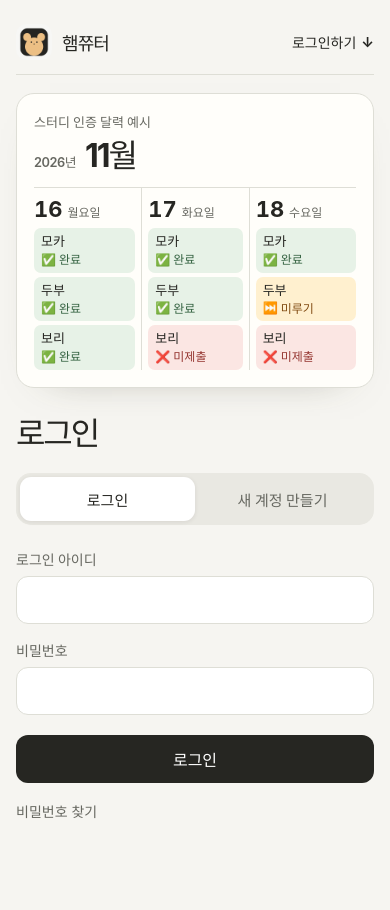
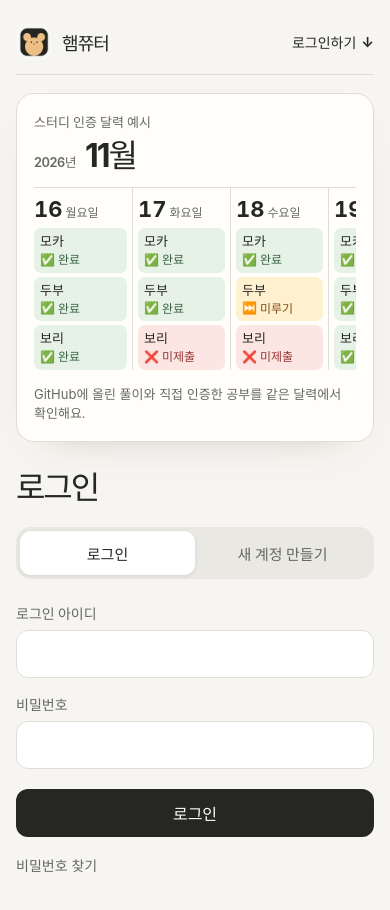
Before and after one commit to Parkgod98/Hamster_Algorithm, a Next.js app: page / in a window 390 px wide. Shown: the top 910 px of the page. Before the commit the page ends 871 px from the top, so only its background shows below. Built offline with nearby package versions, Linux system fonts and the light colour scheme.

Commit message:
fix: 좁은 날짜 칸의 줄바꿈을 다듬고 한 주 예시를 복원한다

```diff
--- a/src/app/home.module.css
+++ b/src/app/home.module.css
@@ -27,7 +27,6 @@
 .access { min-width: 0; scroll-margin-top: 16px; }
 
 .preview {
-  container-type: inline-size;
   min-width: 0;
   margin: 0;
   padding: clamp(18px, 2.8vw, 34px);
@@ -51,22 +50,24 @@
 .month span { color: var(--muted); font-size: .4em; font-weight: 600; letter-spacing: -.035em; }
 
 .days, .records { list-style: none; padding: 0; margin: 0; }
-.days { display: grid; grid-template-columns: repeat(3, minmax(0, 1fr)); border-top: 1px solid var(--line); }
-.day { min-width: 0; padding: 14px 10px 0; }
+.weekViewport { overflow-x: auto; overscroll-behavior-x: contain; scroll-snap-type: x proximity; scrollbar-width: thin; scrollbar-color: #cbc8bc transparent; }
+.days { display: grid; grid-template-columns: repeat(7, minmax(0, 1fr)); min-width: 480px; border-top: 1px solid var(--line); }
+.previewNote { margin: 15px 0 0; color: var(--muted); font-size: 13px; line-height: 1.5; }
+.day { min-width: 0; padding: 14px 4px 0; scroll-snap-align: start; }
 .day + .day { border-left: 1px solid var(--line); }
 .day:first-child { padding-left: 0; }
 .day:last-child { padding-right: 0; }
 .day h3 { margin: 0 0 13px; }
-.day time { display: flex; align-items: baseline; gap: 5px; font-size: 22px; line-height: 1; font-variant-numeric: tabular-nums; }
+.day time { display: flex; align-items: baseline; flex-wrap: wrap; gap: 3px; font-size: 22px; line-height: 1; font-variant-numeric: tabular-nums; }
 .day time span { color: var(--muted); font-size: 12px; font-weight: 550; }
 
 .records { display: grid; gap: 6px; }
 .records li {
   display: flex;
-  align-items: center;
-  justify-content: space-between;
-  gap: 4px 7px;
-  padding: 7px;
+  flex-direction: column;
+  align-items: flex-start;
+  gap: 2px;
+  padding: 5px 3px;
   border-radius: 7px;
   font-size: 13px;
   line-height: 1.3;
@@ -78,11 +79,6 @@
 .status { display: inline-flex; align-items: center; gap: 3px; white-space: nowrap; font-size: 12px; font-weight: 600; }
 .icon { font-family: "Apple Color Emoji", "Segoe UI Emoji", sans-serif; line-height: 1; }
 
-@container (max-width: 390px) {
-  .day { padding-inline: 6px; }
-  .records li { flex-direction: column; align-items: flex-start; gap: 2px; padding: 5px 7px; }
-}
-
 @media (max-width: 760px) {
   .home { padding-inline: max(16px, env(safe-area-inset-left)) max(16px, env(safe-area-inset-right)); }
   .header, .content { max-width: 480px; }
@@ -93,7 +89,9 @@
   .preview { padding: 17px; border-radius: 18px; }
   .caption { font-size: 13px; }
   .month { margin-bottom: 14px; }
-  .day { padding-top: 10px; }
+  .days { min-width: 213%; }
+  .day { padding: 10px 5px 0; }
+  .records li { padding-inline: 6px; }
   .day h3 { margin-bottom: 8px; }
   .records { gap: 4px; }
 }
--- a/src/app/page.tsx
+++ b/src/app/page.tsx
@@ -4,10 +4,15 @@ import { AuthPanel } from "@/components/auth-panel";
 import { CALENDAR_STATE } from "@/lib/calendar-state";
 import styles from "./home.module.css";
 
+const sampleMembers = ["모카", "두부", "보리"] as const;
 const exampleDays = [
-  { date: "16", weekday: "월", records: [["모카", "complete"], ["두부", "complete"], ["보리", "complete"]] },
-  { date: "17", weekday: "화", records: [["모카", "complete"], ["두부", "complete"], ["보리", "missed"]] },
-  { date: "18", weekday: "수", records: [["모카", "complete"], ["두부", "postponed"], ["보리", "missed"]] },
+  { date: 16, weekday: "월", states: ["complete", "complete", "complete"] },
+  { date: 17, weekday: "화", states: ["complete", "complete", "missed"] },
+  { date: 18, weekday: "수", states: ["complete", "postponed", "missed"] },
+  { date: 19, weekday: "목", states: ["complete", "complete", "complete"] },
+  { date: 20, weekday: "금", states: ["postponed", "complete", "complete"] },
+  { date: 21, weekday: "토", states: ["complete", "missed", "complete"] },
+  { date: 22, weekday: "일", states: ["complete", "complete", "complete"] },
 ] as const;
 
 function CalendarPreview() {
@@ -17,24 +22,28 @@ function CalendarPreview() {
         <span className={styles.caption}>스터디 인증 달력 예시</span>
         <h2 className={styles.month}><span>2026년</span> 11월</h2>
       </figcaption>
+      <div className={styles.weekViewport} role="region" aria-label="11월 16일부터 22일까지의 인증 예시" tabIndex={0}>
         <ol className={styles.days}>
-        {exampleDays.map(({ date, weekday, records }) => (
+          {exampleDays.map(({ date, weekday, states }) => (
             <li key={date} className={styles.day}>
               <h3><time dateTime={`2026-11-${date}`}>{date}<span>{weekday}요일</span></time></h3>
               <ul className={styles.records}>
-              {records.map(([name, state]) => (
+                {sampleMembers.map((name, index) => {
+                  const state = states[index];
+                  const { icon, label } = CALENDAR_STATE[state];
+                  return (
                     <li key={name} data-state={state}>
                       <strong>{name}</strong>
-                  <span className={styles.status}>
-                    <span className={styles.icon} aria-hidden="true">{CALENDAR_STATE[state].icon}</span>
-                    {CALENDAR_STATE[state].label}
-                  </span>
+                      <span className={styles.status}><span className={styles.icon} aria-hidden="true">{icon}</span>{label}</span>
                     </li>
-              ))}
+                  );
+                })}
               </ul>
             </li>
           ))}
         </ol>
+      </div>
+      <p className={styles.previewNote}>GitHub에 올린 풀이와 직접 인증한 공부를 같은 달력에서 확인해요.</p>
     </figure>
   );
 }
```
Also changed, not shown: src/components/calendar.css (+6 -15 lines), 1 other file (tests, documents, lock files or other folders). Lines whose indentation alone changed are shown as unchanged.
